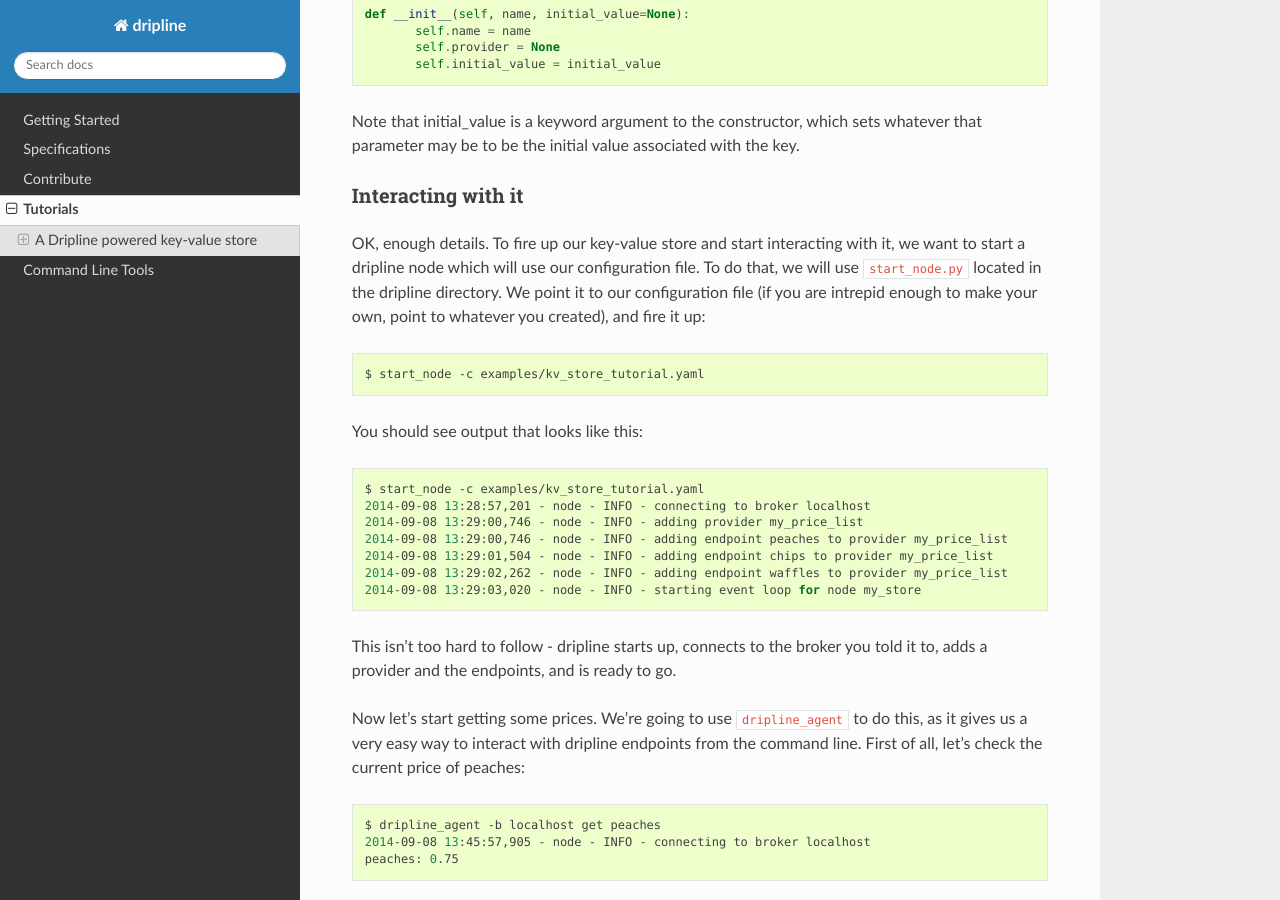
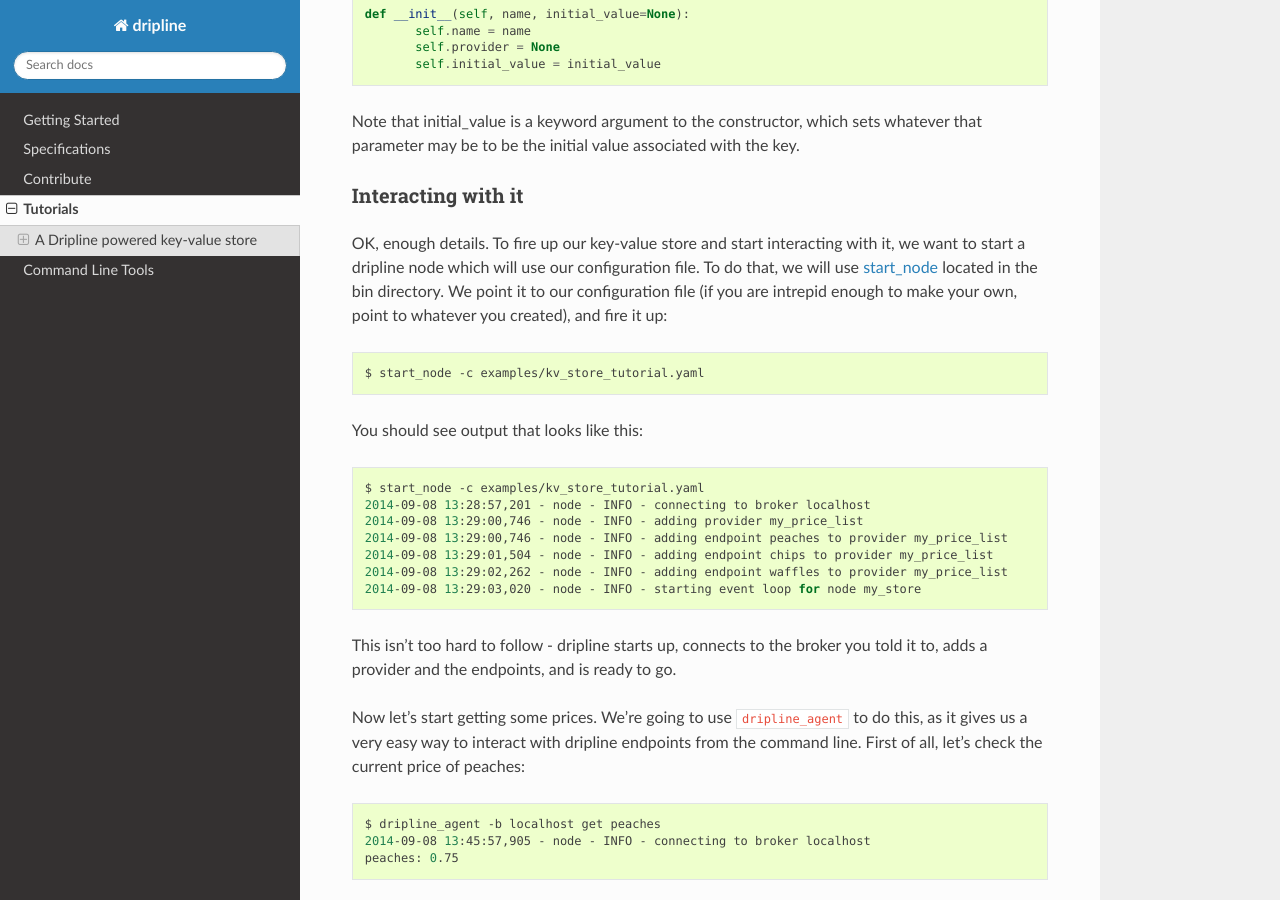
Before and after one commit to driplineorg/dripline-python, a Sphinx documentation site: the page built from doc/tutorials.rst, in a window 1280 px wide and 900 px high, scrolled down 2007 px. Built offline with Sphinx 7.4.7 and the Read the Docs theme 2.0.0, drawn with Linux system fonts in a browser that asks for light colours.

Commit message:
fixing some details in docs

```diff
--- a/doc/tutorials.rst
+++ b/doc/tutorials.rst
@@ -110,7 +110,7 @@
 -------------------
 OK, enough details.  To fire up our key-value store and start interacting with
 it, we want to start a dripline node which will use our configuration file.
-To do that, we will use ``start_node.py`` located in the dripline directory.
+To do that, we will use :ref:`start_node` located in the bin directory.
 We point it to our configuration file (if you are intrepid enough to make your
 own, point to whatever you created), and fire it up:
 
```
Also changed, not shown: doc/cli_tools.rst (+8 -0 lines).
